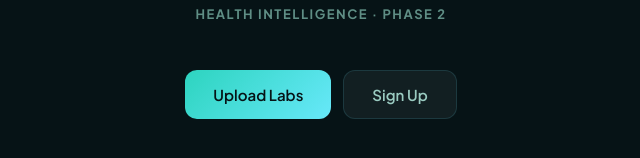
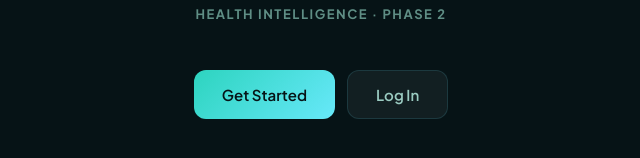
Before and after one commit to stephaniedlcv/meridian-v2, a Next.js app: page / in a window 1280 px wide. Shown: the part 410-568 px from the top of the page, without its empty margins (319-959 px from the left). Built offline with nearby package versions, Linux system fonts and the light colour scheme; no server answers.

Commit message:
Add files via upload

```diff
--- a/src/components/MeridianApp.tsx
+++ b/src/components/MeridianApp.tsx
@@ -1,8 +1,51 @@
 "use client";
 import { useRouter } from "next/navigation";
+import { useEffect, useState } from "react";
+import { createBrowserClient } from "@supabase/ssr";
 
 export default function MeridianApp() {
   const router = useRouter();
+  const [checking, setChecking] = useState(true);
+
+  useEffect(() => {
+    const supabase = createBrowserClient(
+      process.env.NEXT_PUBLIC_SUPABASE_URL!,
+      process.env.NEXT_PUBLIC_SUPABASE_ANON_KEY!
+    );
+
+    async function checkAuth() {
+      const { data: { user } } = await supabase.auth.getUser();
+      if (user) {
+        router.push("/dashboard");
+        return;
+      }
+      setChecking(false);
+    }
+    checkAuth();
+  }, [router]);
+
+  if (checking) {
+    return (
+      <div style={{
+        minHeight: "100vh",
+        background: "#061316",
+        display: "flex",
+        alignItems: "center",
+        justifyContent: "center",
+      }}>
+        <div style={{
+          fontFamily: "var(--font-fraunces), serif",
+          fontSize: "64px",
+          fontWeight: 700,
+          background: "linear-gradient(135deg, #FFFFFF 0%, #67E8F9 40%, #2DD4BF 100%)",
+          WebkitBackgroundClip: "text",
+          WebkitTextFillColor: "transparent",
+        }}>
+          M
+        </div>
+      </div>
+    );
+  }
 
   return (
     <div style={{
@@ -45,7 +88,7 @@ export default function MeridianApp() {
       </div>
       <div style={{ display: "flex", gap: "12px" }}>
         <button
-          onClick={() => router.push("/labs/upload")}
+          onClick={() => router.push("/onboarding/welcome")}
           style={{
             padding: "14px 28px",
             background: "linear-gradient(135deg, #2DD4BF 0%, #67E8F9 100%)",
@@ -58,7 +101,7 @@ export default function MeridianApp() {
             cursor: "pointer",
           }}
         >
-          Upload Labs
+          Get Started
         </button>
         <button
           onClick={() => router.push("/onboarding/welcome")}
@@ -74,7 +117,7 @@ export default function MeridianApp() {
             cursor: "pointer",
           }}
         >
-          Sign Up
+          Log In
         </button>
       </div>
     </div>
```
